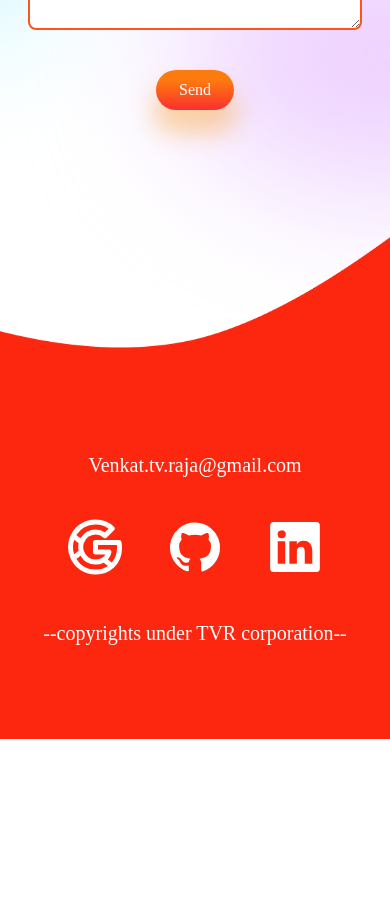
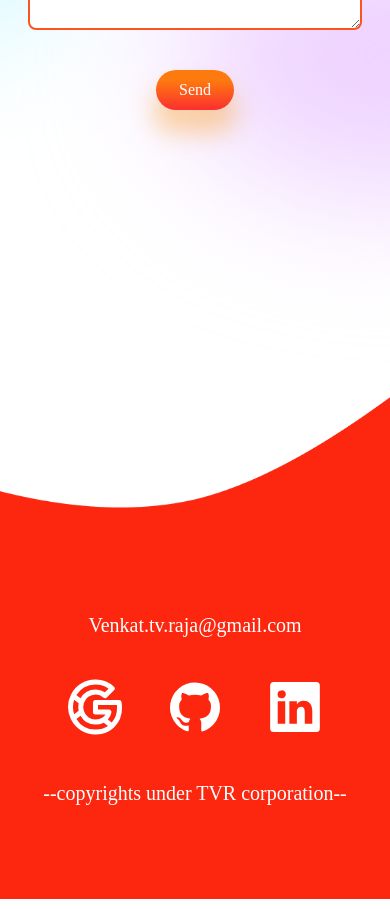
Before and after one commit to Thiruvenkatraja/Portfolio-Website, a React (Create React App) app: page / in a window 390 px wide. Shown: the part 5560-6469 px from the top of the page. Before the commit the page ends 6309 px from the top, so only its background shows below. Built offline with nearby package versions, Linux system fonts and the light colour scheme; a web font is replaced by a local one.

Commit message:
footer update

```diff
--- a/src/Components/Contact/Contact.css
+++ b/src/Components/Contact/Contact.css
@@ -84,7 +84,7 @@ textarea{
     .c-right .user{
         width: 16rem;
         position: relative;
-        bottom:12rem;
+        bottom: 12rem;
     }
     .c-btn{
         position: relative;
--- a/src/Components/Footer/Footer.css
+++ b/src/Components/Footer/Footer.css
@@ -44,7 +44,7 @@
 }
 @media screen and (max-width:480px) {
     .footer{
-        margin-top: -20rem;
+        margin-top: -12rem;
       height:30rem;
     }
     .footer img{
```
